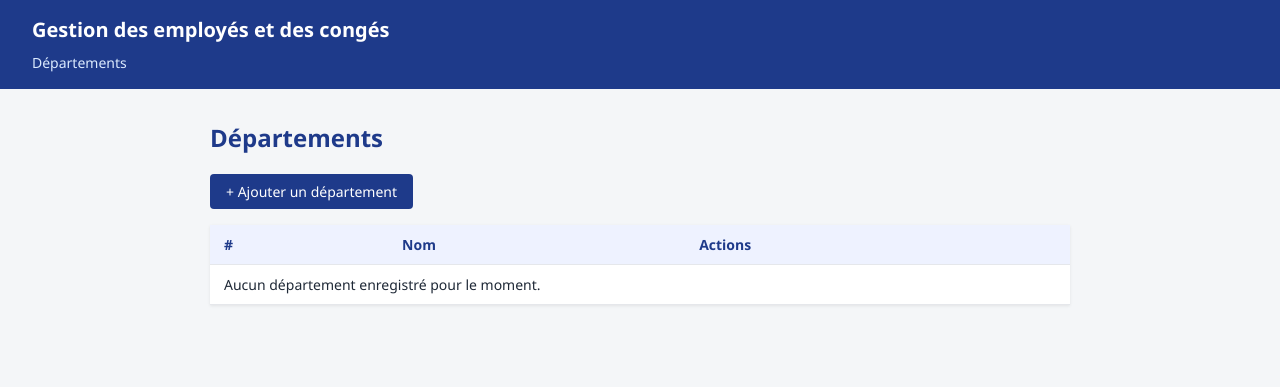
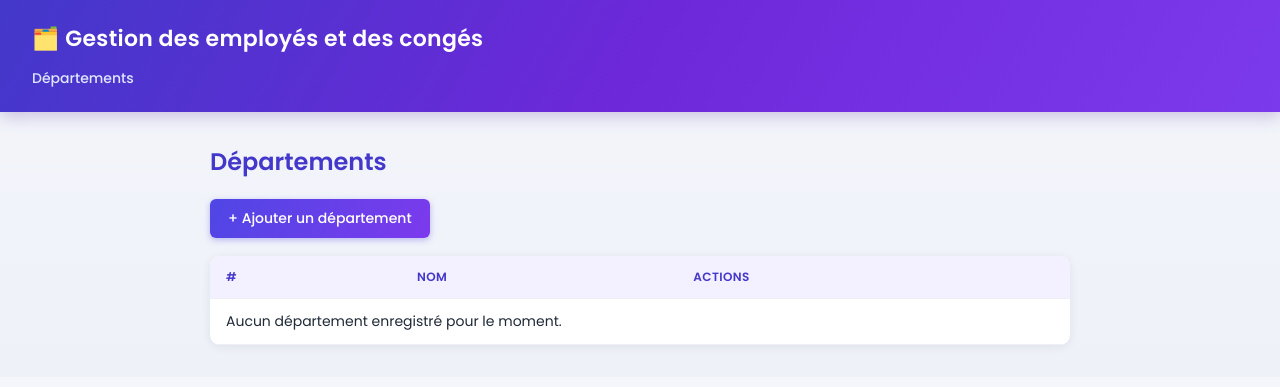
Before and after one commit to abdoulazizgueye0805/Gueye-Abdoul-Aziz-Gestion-des-employes-et-des-conges-RH-, a PHP site: page / in a window 1280 px wide. Shown: the top 387 px of the page. Run offline with PHP 8.4, Linux system fonts and the light colour scheme; data that the repository does not hold is empty.

Commit message:
Deplacement du CSS sous public/ (fichiers statiques accessibles au serveur) et refonte du style (degrades, animations, police Poppins)

```diff
--- a/assets/css/style.css
+++ /dev/null
@@ -1,144 +0,0 @@
-* {
-    box-sizing: border-box;
-}
-
-body {
-    margin: 0;
-    font-family: "Segoe UI", Arial, sans-serif;
-    background-color: #f4f6f8;
-    color: #1f2937;
-}
-
-header {
-    background-color: #1e3a8a;
-    color: #ffffff;
-    padding: 16px 32px;
-}
-
-header h1 {
-    margin: 0;
-    font-size: 20px;
-}
-
-nav {
-    margin-top: 8px;
-}
-
-nav a {
-    color: #dbeafe;
-    text-decoration: none;
-    margin-right: 20px;
-    font-size: 14px;
-}
-
-nav a:hover {
-    color: #ffffff;
-    text-decoration: underline;
-}
-
-main {
-    max-width: 900px;
-    margin: 32px auto;
-    padding: 0 20px;
-}
-
-h2 {
-    color: #1e3a8a;
-}
-
-.btn {
-    display: inline-block;
-    background-color: #1e3a8a;
-    color: #ffffff;
-    padding: 8px 16px;
-    border: none;
-    border-radius: 4px;
-    text-decoration: none;
-    font-size: 14px;
-    cursor: pointer;
-}
-
-.btn:hover {
-    background-color: #1e40af;
-}
-
-.btn-danger {
-    background-color: #b91c1c;
-}
-
-.btn-danger:hover {
-    background-color: #991b1b;
-}
-
-table {
-    width: 100%;
-    border-collapse: collapse;
-    background-color: #ffffff;
-    margin-top: 16px;
-    box-shadow: 0 1px 3px rgba(0, 0, 0, 0.08);
-}
-
-th, td {
-    padding: 10px 14px;
-    border-bottom: 1px solid #e5e7eb;
-    text-align: left;
-    font-size: 14px;
-}
-
-th {
-    background-color: #eef2ff;
-    color: #1e3a8a;
-}
-
-tr:hover {
-    background-color: #f9fafb;
-}
-
-form {
-    background-color: #ffffff;
-    padding: 20px;
-    border-radius: 6px;
-    box-shadow: 0 1px 3px rgba(0, 0, 0, 0.08);
-    max-width: 420px;
-    margin-top: 16px;
-}
-
-label {
-    display: block;
-    margin-bottom: 6px;
-    font-size: 14px;
-    font-weight: 600;
-}
-
-input, select {
-    width: 100%;
-    padding: 8px 10px;
-    margin-bottom: 16px;
-    border: 1px solid #d1d5db;
-    border-radius: 4px;
-    font-size: 14px;
-}
-
-.actions a {
-    margin-right: 10px;
-    font-size: 13px;
-}
-
-.badge {
-    padding: 3px 8px;
-    border-radius: 12px;
-    font-size: 12px;
-    color: #ffffff;
-}
-
-.badge-en_attente {
-    background-color: #d97706;
-}
-
-.badge-valide {
-    background-color: #15803d;
-}
-
-.badge-refuse {
-    background-color: #b91c1c;
-}
--- a/views/partials/header.php
+++ b/views/partials/header.php
@@ -3,7 +3,9 @@
 <head>
     <meta charset="UTF-8">
     <title>Gestion des employés et des congés - RH</title>
-    <link rel="stylesheet" href="../assets/css/style.css">
+    <link rel="preconnect" href="https://fonts.googleapis.com">
+    <link href="https://fonts.googleapis.com/css2?family=Poppins:wght@400;500;600&display=swap" rel="stylesheet">
+    <link rel="stylesheet" href="assets/css/style.css">
 </head>
 <body>
     <header>
```
Also changed, not shown: README.md, public/assets/css/style.css (added).
